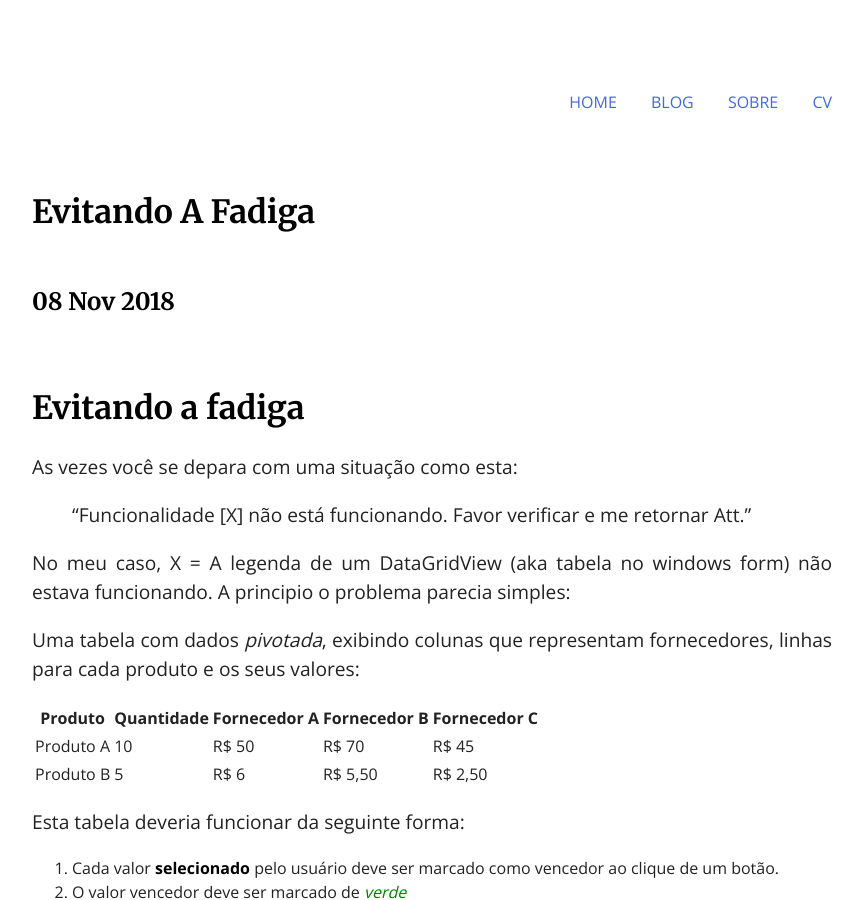
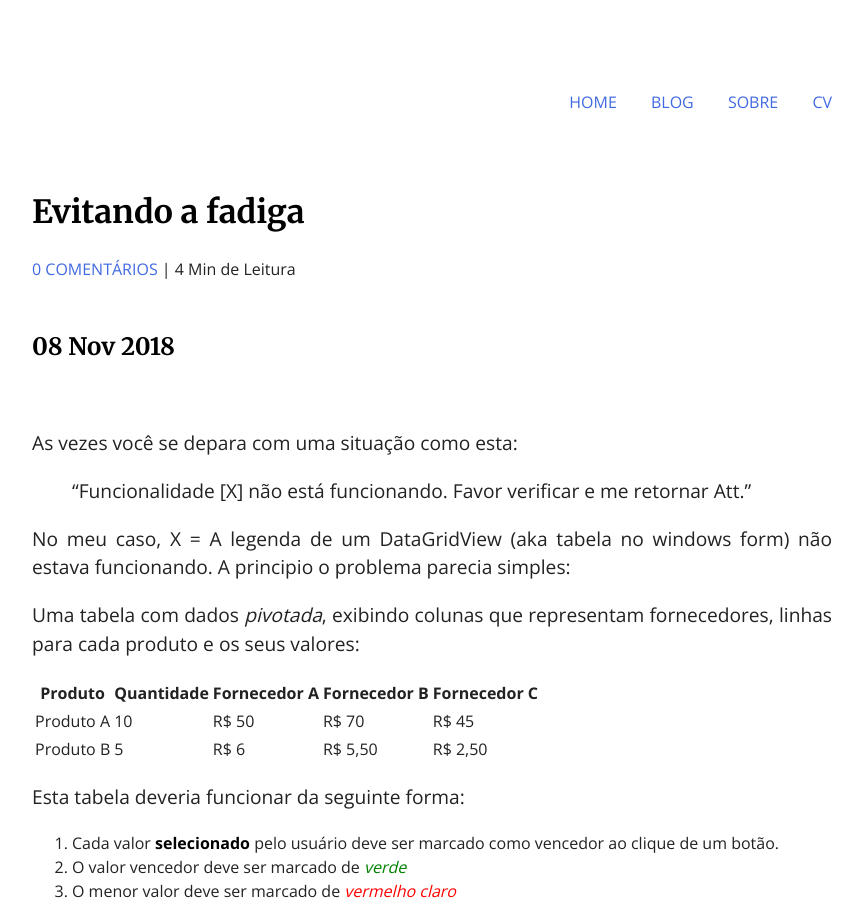
Before and after one commit to tassan/tassan.github.io, a Jekyll site: the page built from _posts/2018-11-08-evitando-a-fadiga.md, in a window 1280 px wide and 900 px high. Shown: the whole window, without its empty margins (208-1071 px from the left). Built offline with Jekyll 4.4.1, drawn with Linux system fonts in a browser that asks for light colours; nearby versions of some CDN libraries; our own code applies the rules of GitHub Pages for plain Markdown files; comment, search, counter and statistics services are not loaded.

Commit message:
comments count and read time

```diff
--- a/_layouts/post.html
+++ b/_layouts/post.html
@@ -6,10 +6,15 @@ notes: active
 <div class="notes">
 		<div class="note single">
 			<h1 class="title">{{ page.title }}</h1>
-
+			<span>
+				<a href="{{ page.url }}#disqus_thread" data-disqus-identifier="{{page.id}}">0 Comentários</a>
+			</span> |
+			<span class="time">{{ page.content | number_of_words | divided_by:180 }}</span> Min de Leitura
 			<h2 class="date"><info datetime="{{ page.date }}">
 				{{ page.date | date_to_string }} {% if page.author %} by {{ page.author }} {% endif %}
 			</info></h2>
+
+			<br>
 			<!-- Post content -->
 			<div class="notebody">
 				{{ content }}
--- a/index.html
+++ b/index.html
@@ -5,10 +5,10 @@ title: Flávio Tassan
 <div class="blurb">
     <h1>Última postagem</h1>
     {% for post in site.posts limit:1 %}
-    <span>{{ post.date | date_to_string }}</span> » <a href="{{ post.url }}" title="{{ post.title }}">{{ post.title }}</a>
+    <span>{{ post.date | date_to_string }}</span> » <a href="{{ post.url }}" title="{{ post.title }}">{{ post.title }}</a> <br>
     {% endfor %}
     <h1>Postagens recentes</h1>
     {% for post in site.posts offset:1 limit:2 %}
-    <span>{{ post.date | date_to_string }}</span> » <a href="{{ post.url }}" title="{{ post.title }}">{{ post.title }}</a>
+    <span>{{ post.date | date_to_string }}</span> » <a href="{{ post.url }}" title="{{ post.title }}">{{ post.title }}</a> <br>
     {% endfor %}
 </div>
```
Also changed, not shown: _posts/2018-11-08-evitando-a-fadiga.md (+5 -1 lines).
